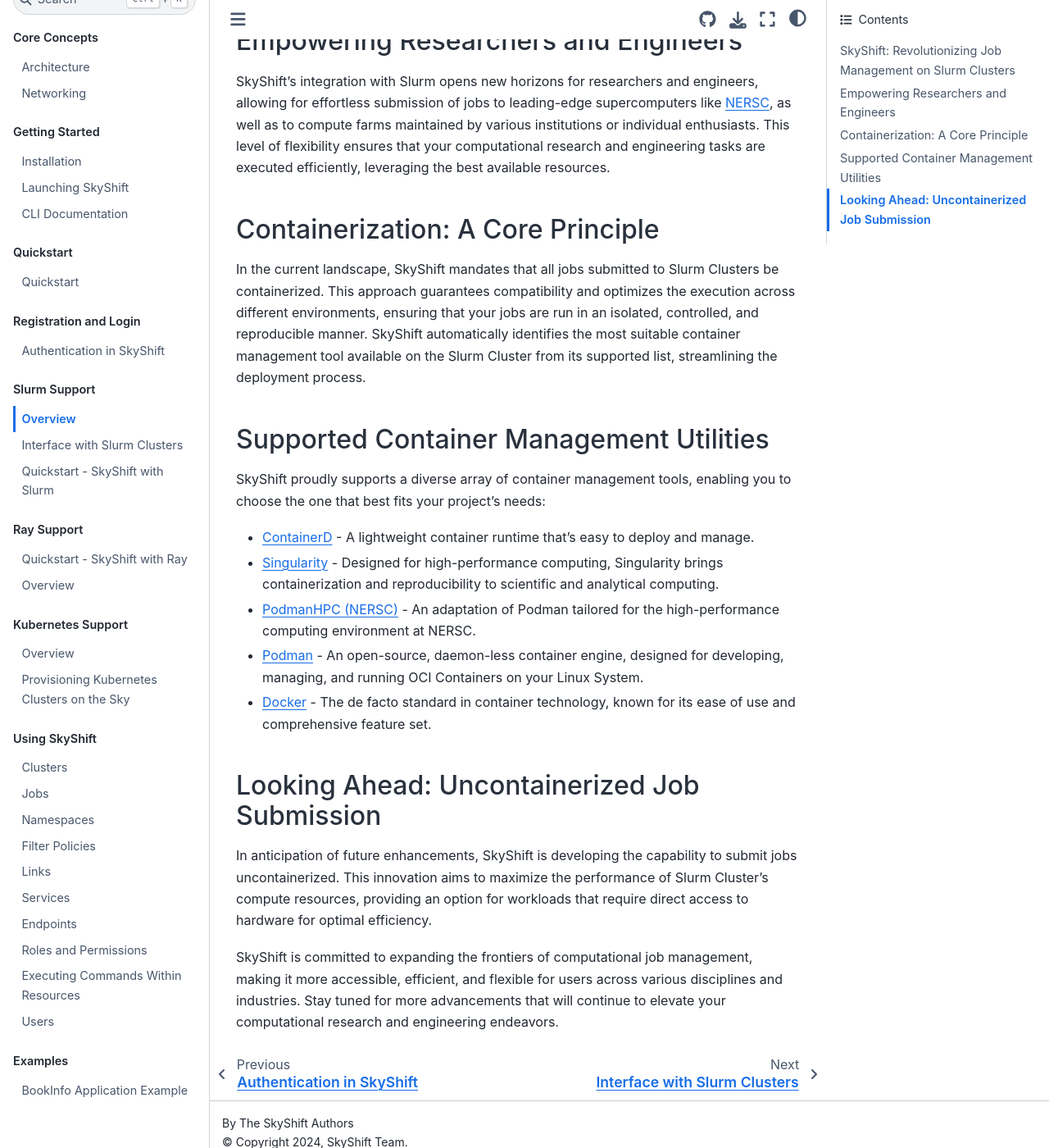
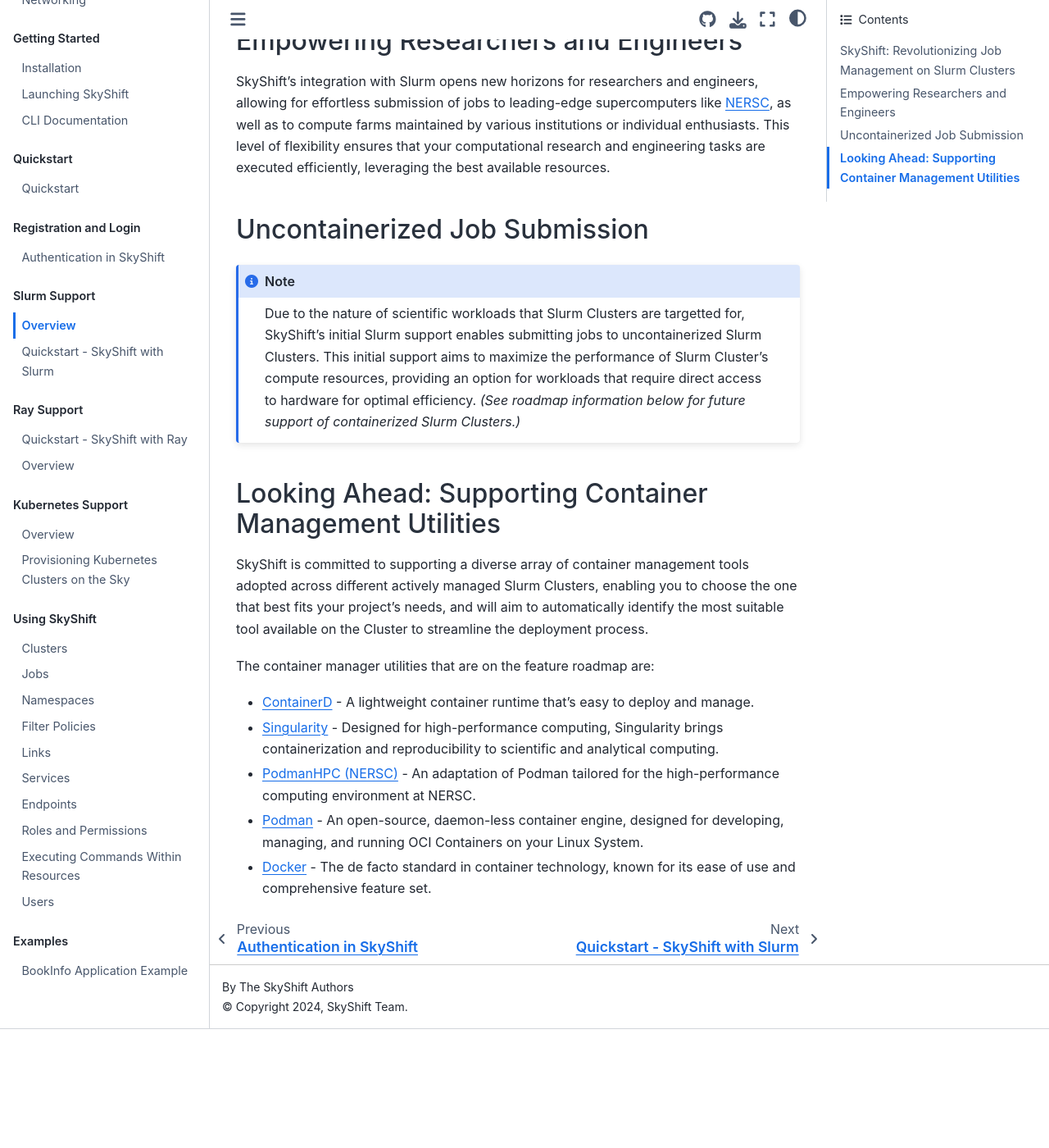
Before and after one commit to sky-shift/skyshift, a Sphinx documentation site: the page built from docs/source/slurm_support/overview.rst, in a window 1280 px wide and 1400 px high, scrolled down 449 px. Shown: the whole window at 82% size. Built offline with Sphinx 7.4.7 and the Sphinx Book theme 1.1.4, drawn with Linux system fonts in a browser that asks for light colours; pages that are not in the unit, such as notebooks, are missing from menus; after the commit the page ends 1704 px from its top, so only the background shows below that.

Commit message:
Slurm docs (#317)
* Slurm docs update, WIPP

* update quickstart

* edit for preview

* del setup, update qs

* overview update

* consistency of capitalization

* Update overview.rst

Removed previous general comment under `Looking Ahead...` heading .

* Update overview.rst

Highlighted initial support for uncontainerized Slurm Clusters per review comment.

* Update overview.rst

Added Note directive.

---------

Co-authored-by: Daron Chang <daronchang@Darons-Air.attlocal.net>
Co-authored-by: Daron Chang <daronchang@Darons-MacBook-Air.local>
Co-authored-by: Diana Arroyo <dmatch01@users.noreply.github.com>

```diff
--- a/docs/source/slurm_support/overview.rst
+++ b/docs/source/slurm_support/overview.rst
@@ -21,20 +21,20 @@
 of flexibility ensures that your computational research and engineering tasks are executed
 efficiently, leveraging the best available resources.
 
-Containerization: A Core Principle
------------------------------------
+Uncontainerized Job Submission
+---------------------------------------------
 
-In the current landscape, SkyShift mandates that all jobs submitted to Slurm Clusters be
-containerized. This approach guarantees compatibility and optimizes the execution across different
-environments, ensuring that your jobs are run in an isolated, controlled, and reproducible manner.
-SkyShift automatically identifies the most suitable container management tool available on the Slurm
-Cluster from its supported list, streamlining the deployment process.
+.. note::
 
-Supported Container Management Utilities
+    Due to the nature of scientific workloads that Slurm Clusters are targetted for, SkyShift's initial Slurm support enables submitting jobs to uncontainerized Slurm Clusters. This initial support aims to maximize the performance of Slurm Cluster's compute resources, providing an option for workloads that require direct access to hardware for optimal efficiency. *(See roadmap information below for future support of containerized Slurm Clusters.)*
+
+Looking Ahead: Supporting Container Management Utilities
 ----------------------------------------
 
-SkyShift proudly supports a diverse array of container management tools, enabling you to choose the
-one that best fits your project's needs:
+SkyShift is committed to supporting a diverse array of container management tools adopted across different actively managed Slurm Clusters, enabling you to choose the
+one that best fits your project's needs, and will aim to automatically identify the most suitable tool available on the Cluster to streamline the deployment process.
+
+The container manager utilities that are on the feature roadmap are:
 
 - `ContainerD <https://containerd.io/>`_ - A lightweight container runtime that's easy to deploy and manage.
 
@@ -45,16 +45,3 @@
 - `Podman <https://podman.io/>`_ - An open-source, daemon-less container engine, designed for developing, managing, and running OCI Containers on your Linux System.
 
 - `Docker <https://www.docker.com/>`_ - The de facto standard in container technology, known for its ease of use and comprehensive feature set.
-
-Looking Ahead: Uncontainerized Job Submission
----------------------------------------------
-
-In anticipation of future enhancements, SkyShift is developing the capability to submit jobs
-uncontainerized. This innovation aims to maximize the performance of Slurm Cluster's compute
-resources, providing an option for workloads that require direct access to hardware for optimal
-efficiency.
-
-SkyShift is committed to expanding the frontiers of computational job management, making it more
-accessible, efficient, and flexible for users across various disciplines and industries. Stay tuned
-for more advancements that will continue to elevate your computational research and engineering
-endeavors.
```
Also changed, not shown: docs/source/slurm_support/getting_started/slurm_setup.rst (deleted, +0 -177 lines), docs/source/slurm_support/quickstart/slurm_quickstart.rst (+81 -81 lines), 2 other files.
